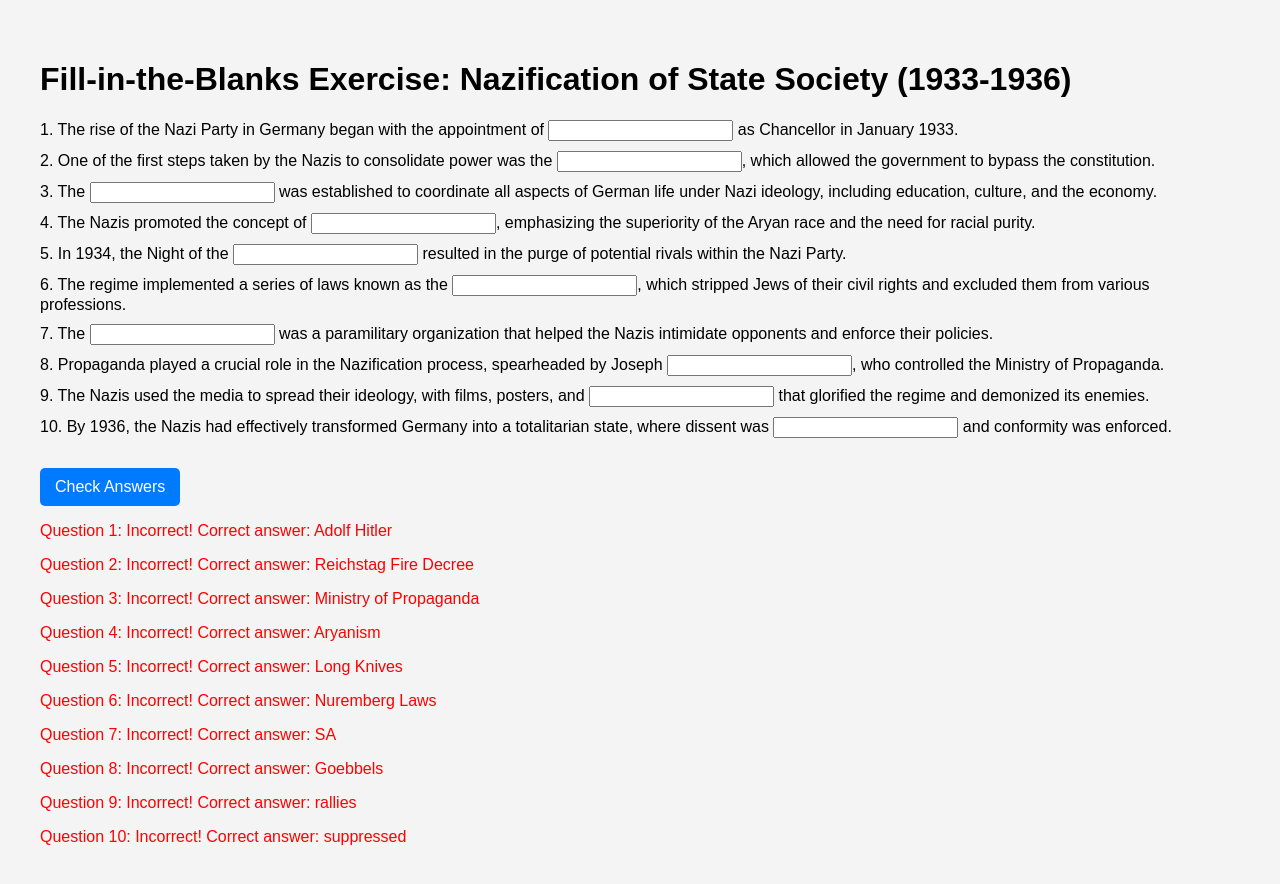
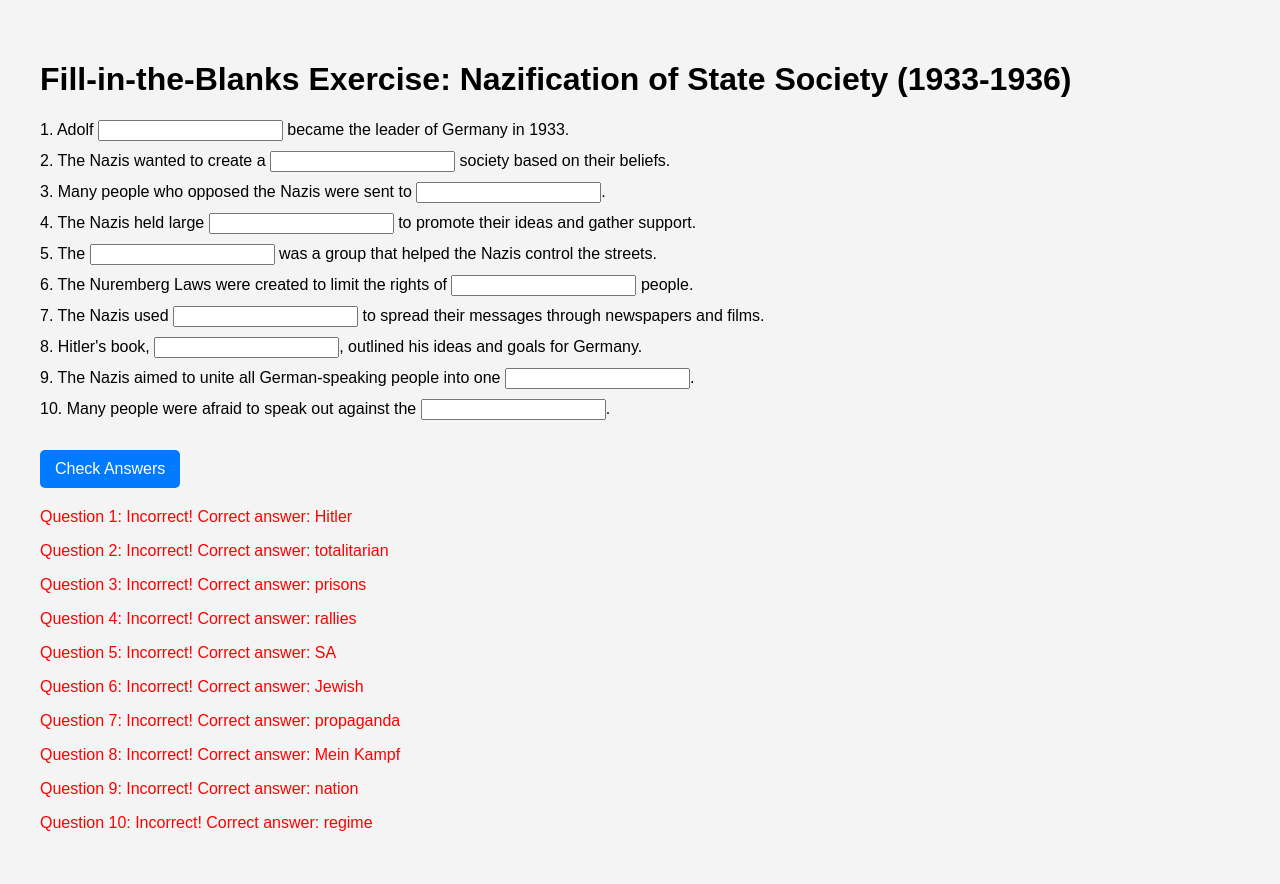
Before and after one commit to pdhme/ht, a plain HTML site: page index.html in a window 1280 px wide. Both pictures are taken after a click on the button "Check Answers". Drawn offline with Linux system fonts and the light colour scheme.

Commit message:
Update index.html

```diff
--- a/index.html
+++ b/index.html
@@ -37,6 +37,10 @@
         button:active {
             background-color: #004494;
         }
+        #results {
+            margin-top: 20px;
+            font-size: 16px;
+        }
     </style>
 </head>
 <body>
@@ -45,34 +49,34 @@
 
 <div id="exercise">
     <div class="question">
-        1. The rise of the Nazi Party in Germany began with the appointment of <input type="text" id="q1"> as Chancellor in January 1933.
+        1. Adolf <input type="text" id="q1"> became the leader of Germany in 1933.
     </div>
     <div class="question">
-        2. One of the first steps taken by the Nazis to consolidate power was the <input type="text" id="q2">, which allowed the government to bypass the constitution.
+        2. The Nazis wanted to create a <input type="text" id="q2"> society based on their beliefs.
     </div>
     <div class="question">
-        3. The <input type="text" id="q3"> was established to coordinate all aspects of German life under Nazi ideology, including education, culture, and the economy.
+        3. Many people who opposed the Nazis were sent to <input type="text" id="q3">.
     </div>
     <div class="question">
-        4. The Nazis promoted the concept of <input type="text" id="q4">, emphasizing the superiority of the Aryan race and the need for racial purity.
+        4. The Nazis held large <input type="text" id="q4"> to promote their ideas and gather support.
     </div>
     <div class="question">
-        5. In 1934, the Night of the <input type="text" id="q5"> resulted in the purge of potential rivals within the Nazi Party.
+        5. The <input type="text" id="q5"> was a group that helped the Nazis control the streets.
     </div>
     <div class="question">
-        6. The regime implemented a series of laws known as the <input type="text" id="q6">, which stripped Jews of their civil rights and excluded them from various professions.
+        6. The Nuremberg Laws were created to limit the rights of <input type="text" id="q6"> people.
     </div>
     <div class="question">
-        7. The <input type="text" id="q7"> was a paramilitary organization that helped the Nazis intimidate opponents and enforce their policies.
+        7. The Nazis used <input type="text" id="q7"> to spread their messages through newspapers and films.
     </div>
     <div class="question">
-        8. Propaganda played a crucial role in the Nazification process, spearheaded by Joseph <input type="text" id="q8">, who controlled the Ministry of Propaganda.
+        8. Hitler's book, <input type="text" id="q8">, outlined his ideas and goals for Germany.
     </div>
     <div class="question">
-        9. The Nazis used the media to spread their ideology, with films, posters, and <input type="text" id="q9"> that glorified the regime and demonized its enemies.
+        9. The Nazis aimed to unite all German-speaking people into one <input type="text" id="q9">.
     </div>
     <div class="question">
-        10. By 1936, the Nazis had effectively transformed Germany into a totalitarian state, where dissent was <input type="text" id="q10"> and conformity was enforced.
+        10. Many people were afraid to speak out against the <input type="text" id="q10">.
     </div>
 </div>
 
@@ -83,22 +87,22 @@
 <script>
     function checkAnswers() {
         const answers = [
-            "Adolf Hitler",
-            "Reichstag Fire Decree",
-            "Ministry of Propaganda",
-            "Aryanism",
-            "Long Knives",
-            "Nuremberg Laws",
+            "Hitler",
+            "totalitarian",
+            "prisons",
+            "rallies",
             "SA",
-            "Goebbels",
-            "rallies",
-            "suppressed"
+            "Jewish",
+            "propaganda",
+            "Mein Kampf",
+            "nation",
+            "regime"
         ];
 
         let results = "";
         for (let i = 0; i < answers.length; i++) {
             const userAnswer = document.getElementById(`q${i + 1}`).value.trim();
-            if (userAnswer === answers[i]) {
+            if (userAnswer.toLowerCase() === answers[i].toLowerCase()) {
                 results += `<p class="correct">Question ${i + 1}: Correct!</p>`;
             } else {
                 results += `<p class="incorrect">Question ${i + 1}: Incorrect! Correct answer: ${answers[i]}</p>`;
```
